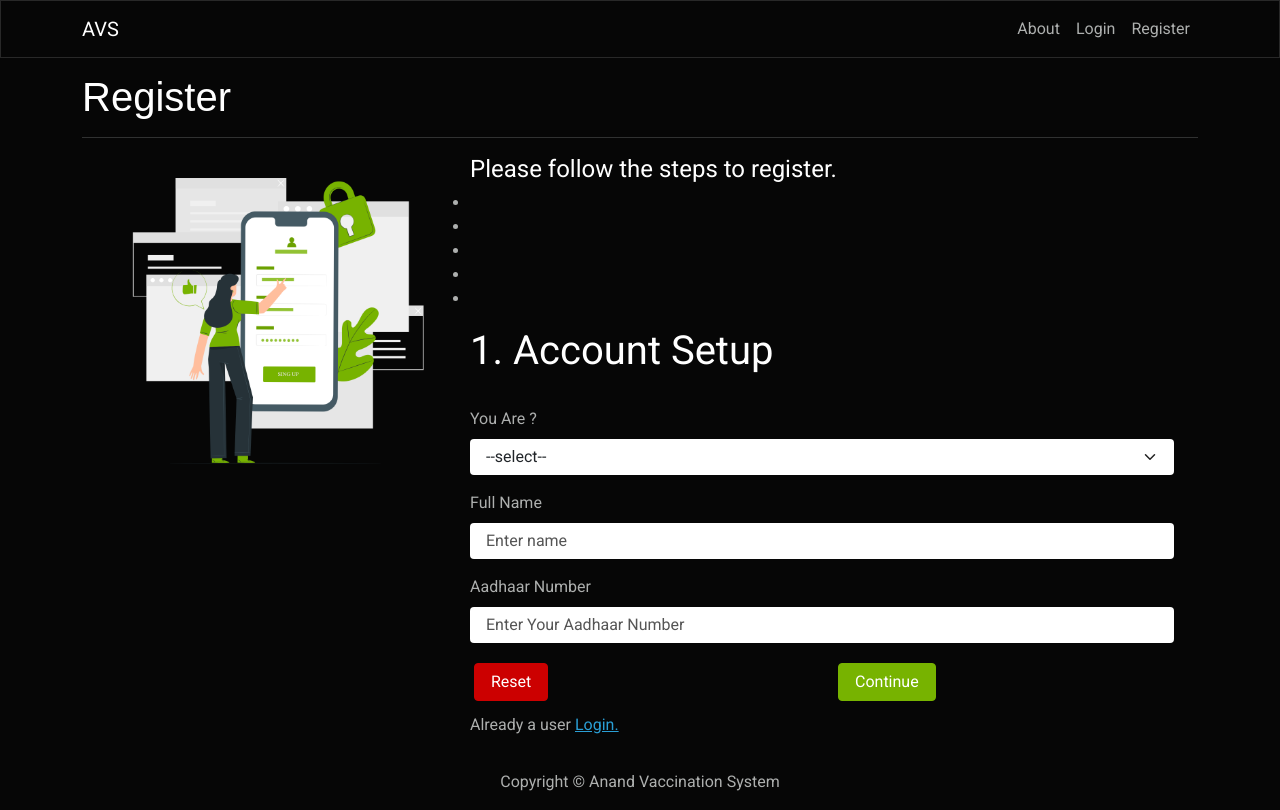
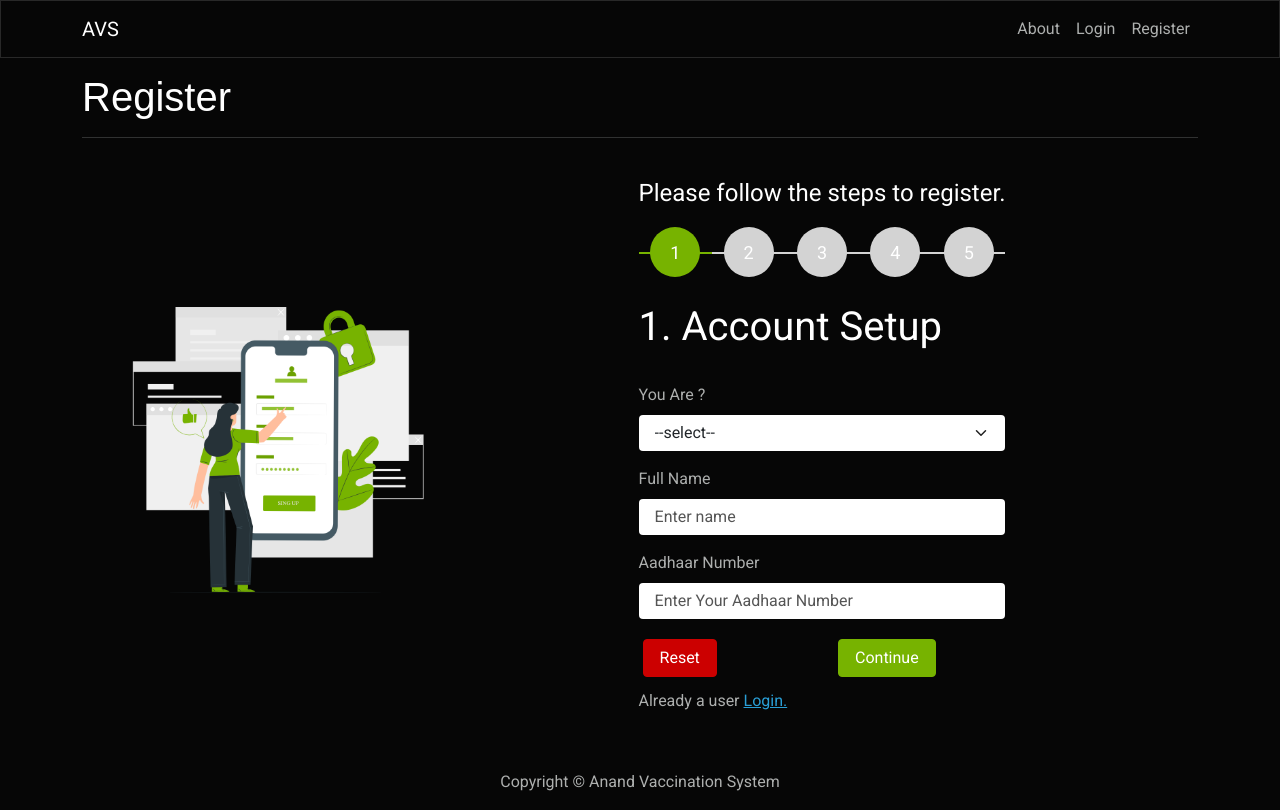
Before and after one commit to anandpothraj/avs-frontend, a React (Create React App) app: page /register in a window 1280 px wide. Built offline with nearby package versions, Linux system fonts and the light colour scheme.

Commit message:
Restructed css for login

```diff
--- a/src/assets/customCss/custom.css
+++ b/src/assets/customCss/custom.css
@@ -4,6 +4,7 @@
   display: flex;
   align-items: center;
 }
+/* Global css */
 
 /* css for main screen */
 .mainback {
@@ -23,4 +24,87 @@
     display: flex;
     justify-content: center;
   }
+  .d-xs-none{
+    display: none !important;
+  }
 }
+/* css for main screen */
+
+/* css for progress bar */
+.progressBar{
+  margin-top: 20px;
+}
+
+#progressbar {
+  overflow: hidden;
+  color: #77B300;
+}
+
+#progressbar .active {
+  color: #000000
+}
+
+#progressbar li {
+  list-style-type: none;
+  font-size: 12px;
+  float: left;
+  position: relative;
+}
+
+.loginLi {
+  width: 33%;
+}
+
+.registerLi {
+  width: 20%;
+}
+
+#progressbar #one:before {
+  content: "1"
+}
+
+#progressbar #two:before {
+  content: "2"
+}
+
+#progressbar #three:before {
+  content: "3"
+}
+#progressbar #four:before {
+  content: "4"
+}
+
+#progressbar #five:before {
+  content: "5"
+}
+
+#progressbar li:before {
+  justify-content: center;
+  width: 50px;
+  height: 50px;
+  line-height: 45px;
+  display: block;
+  font-size: 18px;
+  color: #ffffff;
+  background: lightgray;
+  border-radius: 50%;
+  margin: 0 auto 10px auto;
+  padding: 3px 20px;
+}
+
+#progressbar li:after {
+  content: '';
+  width: 100%;
+  height: 2px;
+  background: lightgray;
+  position: absolute;
+  left: 0;
+  top: 25px;
+  z-index: -1
+}
+
+#progressbar li.active:before,
+#progressbar li.active:after {
+  background: #77B300
+}
+/* css for progress bar */
--- a/src/components/Form/LoginForm/LoginForm2.js
+++ b/src/components/Form/LoginForm/LoginForm2.js
@@ -10,13 +10,13 @@ const LoginForm2 = () => {
     return (
         <>
             <Form>
-            <Row className='mb-3'>
-                <Form.Group className='mb-1' controlId="formBasicOTP">
-                    <Form.Label>Enter Secret Code</Form.Label>
-                    <Form.Control type="password" placeholder="Enter Secret Code" onChange={(e)=>setSecretCode(e.target.value)} value={secretCode} />
+                <Row className="mb-3">
+                    <Form.Group className="mb-3">
+                        <Form.Label htmlFor="secretCode" >Enter Secret Code</Form.Label>
+                        <Form.Control type="number" placeholder="Enter Your Secret Code" value={secretCode} name="secretCode" onChange={(e)=>setSecretCode(e.target.value)}/>
                     </Form.Group>
                     <span className="small">
-                    <Link to="/">Forget Secretcode</Link>
+                        <Link to="/">Forget Secret Code</Link>
                     </span>
                 </Row>
             </Form>
--- a/src/components/FormNavigator/LoginFormNavigator.js
+++ b/src/components/FormNavigator/LoginFormNavigator.js
@@ -1,8 +1,8 @@
 import { Link } from 'react-router-dom';
+import { Button } from 'react-bootstrap';
 import React, { useContext } from 'react';
 import { Step } from '../../Context/Context';
 import { Login } from '../../Context/LoginContext';
-import { Col, Row, Button } from 'react-bootstrap';
 import { ToastContainer, toast } from 'react-toastify';
 
 const LoginFormNavigator = (props) => {
@@ -85,19 +85,11 @@ const LoginFormNavigator = (props) => {
   return (
     <>
       <ToastContainer/>
-      <Row>
-          {step === 2 ?
-          <Col>
-              <Button className="m-1" variant="warning" onClick={previous}>Previous</Button>
-          </Col> : null
-          }
-          <Col>
-              <Button className="m-1" variant="danger" onClick={reset}>Reset</Button>
-          </Col>
-          <Col>
-              <Button className="m-1" variant="success" onClick={next}>Continue</Button>
-          </Col>
-      </Row>
+      <div className='d-flex justify-content-between'>
+        {step < 3 ? <Button className="m-1" size='sm' variant="danger" onClick={reset}>Reset</Button> : null}
+        {step === 2 ? <Button className="m-1" size='sm' variant="warning" onClick={previous}>Previous</Button> : null}
+        {step < 3 ? <Button className="m-1" size='sm' variant="success" onClick={next}>Continue</Button> : null}
+      </div>
       {step === 1 && props.FormType === "Login" ? <p className="mt-2">New to website <Link to="/register">Register.</Link></p> : null}
     </>
   );
--- a/src/components/ProgressBar/ProgressBar.js
+++ b/src/components/ProgressBar/ProgressBar.js
@@ -2,7 +2,7 @@ import { Col } from 'react-bootstrap';
 import React, { useContext } from 'react';
 import { Step } from '../../Context/Context';
 
-const ProgressBar = ({noOfSteps, progressBarType}) => {
+const ProgressBar = ({noOfSteps, progressBarType, formClass }) => {
 
     const {step} = useContext(Step);
 
@@ -15,17 +15,17 @@ const ProgressBar = ({noOfSteps, progressBarType}) => {
                         {
                         (noOfSteps === 3)?(
                             <>
-                                <li className={(step === 1)?"active":""} id="one"></li>
-                                <li className={(step === 2)?"active":""} id="two"></li>
-                                <li className={(step === 3)?"active":""} id="three"></li>
+                                <li className={(step === 1)?`active ${formClass}`:`${formClass}`} id="one"></li>
+                                <li className={(step === 2)?`active ${formClass}`:`${formClass}`} id="two"></li>
+                                <li className={(step === 3)?`active ${formClass}`:`${formClass}`} id="three"></li>
                             </>
                             ):(
                                 <>
-                                    <li className={(step === 1)?"active":""} id="one"></li>
-                                    <li className={(step === 2)?"active":""} id="two"></li>
-                                    <li className={(step === 3)?"active":""} id="three"></li>
-                                    <li className={(step === 4)?"active":""} id="four"></li>
-                                    <li className={(step === 5)?"active":""} id="five"></li>
+                                    <li className={(step === 1)?`active ${formClass}`:`${formClass}`} id="one"></li>
+                                    <li className={(step === 2)?`active ${formClass}`:`${formClass}`} id="two"></li>
+                                    <li className={(step === 3)?`active ${formClass}`:`${formClass}`} id="three"></li>
+                                    <li className={(step === 4)?`active ${formClass}`:`${formClass}`} id="four"></li>
+                                    <li className={(step === 5)?`active ${formClass}`:`${formClass}`} id="five"></li>
                                 </>
                             )
                         }
--- a/src/screens/UserScreen/LoginScreen.js
+++ b/src/screens/UserScreen/LoginScreen.js
@@ -38,15 +38,17 @@ const LoginScreen = () => {
 
     return (
         <MainScreen title="LOGIN">
-            <div className="main mt-0" fluid="md">
+            <div className='main' fluid="md">
                 <Container>
                     <Row>
-                        <Col className="img" xs={6} md={4}>
-                            <Image src={(step === 4)?(ErrorBg):(LogImg)} fluid  className="logImg"/>
+                        <Col className='d-sm-none d-md-flex d-xs-none' sm={0} md={4}>
+                            <Image className='m-auto' src={(step === 4)?(ErrorBg):(LogImg)} fluid/>
                         </Col>
-                        <Col>
-                            <ProgressBar noOfSteps={3} progressBarType={"login"}/>
-                            <LoginForm/>
+                        <Col className='d-flex'>
+                            <div className="m-auto">
+                                <ProgressBar noOfSteps={3} progressBarType={"login"} formClass={"loginLi"}/>
+                                <LoginForm/>
+                            </div>
                         </Col>
                     </Row>
                 </Container>
--- a/src/screens/UserScreen/RegisterScreen.js
+++ b/src/screens/UserScreen/RegisterScreen.js
@@ -38,15 +38,17 @@ const RegisterScreen = () => {
 
     return (
         <MainScreen title="Register">
-            <div className="main mt-0" fluid="md">
+            <div className="main" fluid="md">
                 <Container>
                     <Row>
-                        <Col className="img" xs={6} md={4}>
-                            <Image src={(step === 4)?(ErrorBg):(RegisterImg)} fluid  className="RegisterImg"/>
+                        <Col className="d-sm-none d-md-flex d-xs-none" xs={6} md={4}>
+                            <Image className='m-auto' src={(step === 4)?(ErrorBg):(RegisterImg)} fluid/>
                         </Col>
-                        <Col>
-                            <ProgressBar noOfSteps={5} progressBarType={"register"}/>
-                            <RegisterForm/>
+                        <Col className='d-flex'>
+                            <div className="m-auto">
+                                <ProgressBar noOfSteps={5} progressBarType={"register"} formClass={"registerLi"}/>
+                                <RegisterForm/>
+                            </div>
                         </Col>
                     </Row>
                 </Container>
```
Lines whose indentation alone changed are shown as unchanged.
